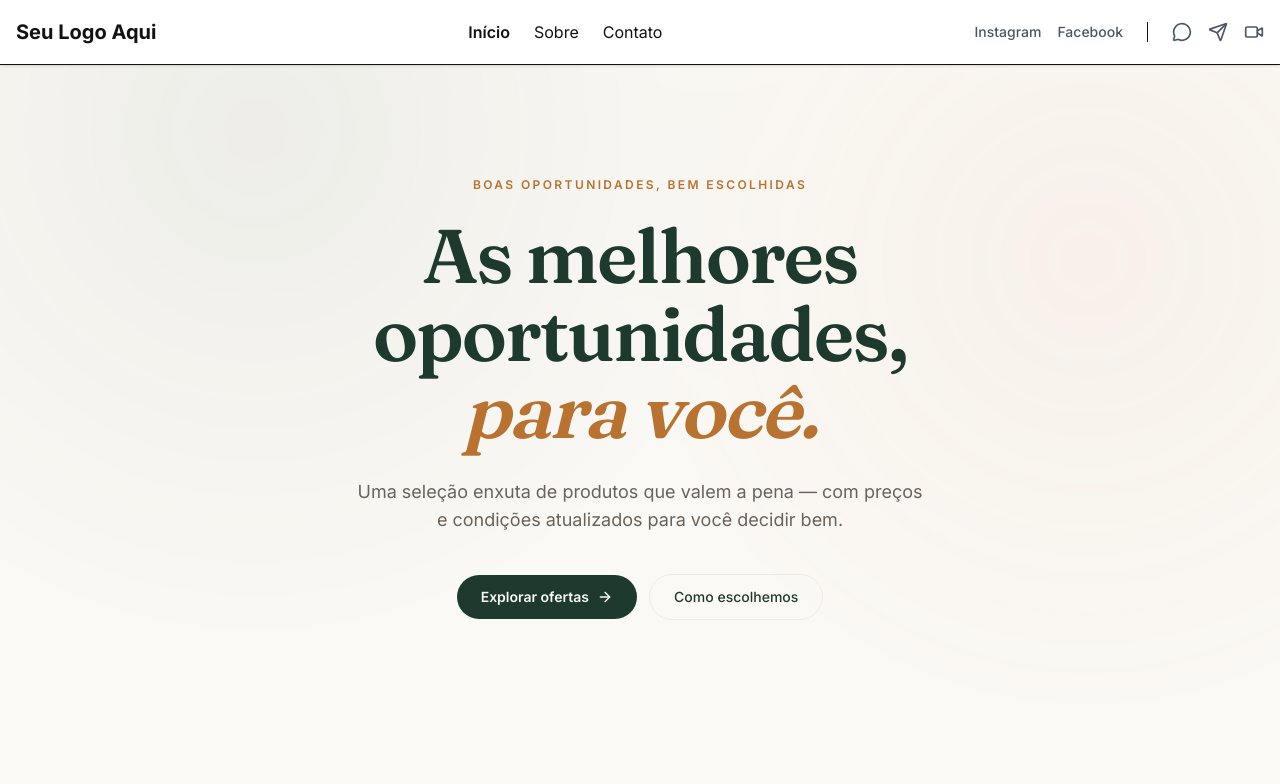
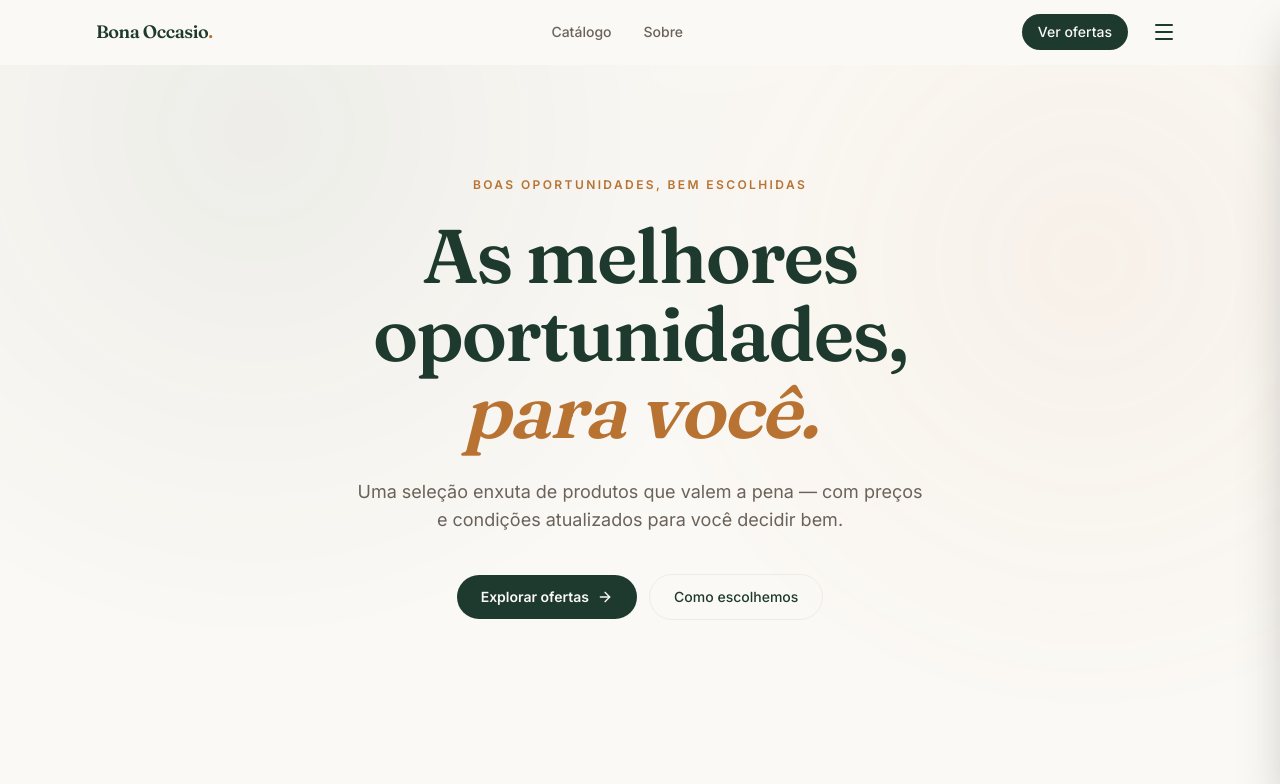
Before and after one commit to gustavofirmino0511-arch/Bona-Occasio, a React (Vite) app: page / in a window 1280 px wide. Shown: the top 784 px of the page. Built offline with nearby package versions, Linux system fonts and the light colour scheme.

Commit message:
Enhance Header with social media and menu features
Added social media icons for Facebook and Instagram, updated scroll handling, and improved mobile menu functionality.

```diff
--- a/src/components/Header.tsx
+++ b/src/components/Header.tsx
@@ -1,121 +1,176 @@
 import { useEffect, useState } from "react";
 import { Link, NavLink } from "react-router-dom";
-// Importação corrigida: Facebook e Instagram removidos daqui
-import { Menu, X, Send, MessageCircle, Video } from "lucide-react";
+import { Menu, X, Send, MessageCircle, Facebook, Instagram, Video } from "lucide-react";
 import { cn } from "@/lib/utils";
 
 export function Header() {
+  const [scrolled, setScrolled] = useState(false);
   const [isMenuOpen, setIsMenuOpen] = useState(false);
 
-  // Mantive o useEffect que estava no seu import original (ajuste a lógica se necessário)
   useEffect(() => {
-    // Lógica de scroll ou comportamento do menu aqui
+    const onScroll = () => setScrolled(window.scrollY > 8);
+    window.addEventListener("scroll", onScroll, { passive: true });
+    onScroll();
+    return () => window.removeEventListener("scroll", onScroll);
   }, []);
 
+  useEffect(() => {
+    if (isMenuOpen) {
+      document.body.style.overflow = "hidden";
+    } else {
+      document.body.style.overflow = "unset";
+    }
+    return () => {
+      document.body.style.overflow = "unset";
+    };
+  }, [isMenuOpen]);
+
+  const navLinks = [
+    { to: "/catalogo", label: "Catálogo" },
+    { to: "/sobre", label: "Sobre" },
+  ];
+
   return (
-    <header className="sticky top-0 z-50 w-full bg-white border-b shadow-sm">
-      <div className="container mx-auto px-4 h-16 flex items-center justify-between">
-
-        {/* Logo */}
-        <Link to="/" className="text-xl font-bold">
-          Seu Logo Aqui
+    <>
+      <header
+        className={cn(
+          "sticky top-0 z-40 transition-all duration-300",
+          scrolled
+            ? "bg-cream/90 backdrop-blur-md border-b border-sand"
+            : "bg-transparent border-b border-transparent",
+        )}
+      >
+        <div className="mx-auto flex h-16 max-w-6xl items-center justify-between px-5 sm:px-8">
+          <Link
+            to="/"
+            className="font-display text-lg font-semibold tracking-tight text-forest"
+          >
+            Bona Occasio<span className="text-copper">.</span>
           </Link>
 
-        {/* Navegação Desktop */}
-        <nav className="hidden md:flex items-center gap-6">
+          <nav className="hidden items-center gap-8 text-sm font-medium text-stone sm:flex">
+            {navLinks.map((link) => (
               <NavLink
-            to="/"
-            className={({ isActive }) => cn("hover:text-primary transition-colors", isActive && "text-primary font-semibold")}
+                key={link.to}
+                to={link.to}
+                className={({ isActive }) =>
+                  cn(
+                    "transition-colors hover:text-forest",
+                    isActive && "text-forest font-semibold",
+                  )
+                }
               >
-            Início
+                {link.label}
               </NavLink>
-          <NavLink
-            to="/sobre"
-            className={({ isActive }) => cn("hover:text-primary transition-colors", isActive && "text-primary font-semibold")}
-          >
-            Sobre
-          </NavLink>
-          <NavLink
-            to="/contato"
-            className={({ isActive }) => cn("hover:text-primary transition-colors", isActive && "text-primary font-semibold")}
-          >
-            Contato
-          </NavLink>
+            ))}
           </nav>
 
-        {/* Ações e Redes Sociais (Desktop) */}
-        <div className="hidden md:flex items-center gap-6">
+          <div className="flex items-center gap-4">
+            <Link
+              to="/catalogo"
+              className="hidden rounded-full bg-forest px-4 py-2 text-sm font-medium text-cream transition-colors hover:bg-forest-soft sm:block"
+            >
+              Ver ofertas
+            </Link>
 
-          {/* Redes Sociais em Texto (Substituindo os ícones) */}
-          <div className="flex items-center gap-4 text-sm font-medium text-gray-600">
+            {/* Botão Hambúrguer */}
+            <button
+              onClick={() => setIsMenuOpen(true)}
+              className="p-2 text-forest hover:text-copper transition-colors"
+              aria-label="Abrir menu lateral"
+            >
+              <Menu className="size-6" />
+            </button>
+          </div>
+        </div>
+      </header>
+
+      {/* Fundo escuro */}
+      <div
+        className={cn(
+          "fixed inset-0 z-50 bg-ink/40 backdrop-blur-sm transition-opacity duration-300",
+          isMenuOpen ? "opacity-100 pointer-events-auto" : "opacity-0 pointer-events-none"
+        )}
+        onClick={() => setIsMenuOpen(false)}
+        aria-hidden="true"
+      />
+
+      {/* Menu Lateral (Gaveta) */}
+      <div
+        className={cn(
+          "fixed inset-y-0 right-0 z-50 flex w-full max-w-sm flex-col bg-cream shadow-2xl transition-transform duration-300 ease-in-out",
+          isMenuOpen ? "translate-x-0" : "translate-x-full"
+        )}
+      >
+        <div className="flex h-16 items-center justify-between border-b border-sand px-6">
+          <span className="font-display text-lg font-semibold text-forest">
+            Menu
+          </span>
+          <button
+            onClick={() => setIsMenuOpen(false)}
+            className="rounded-full p-2 text-stone transition-colors hover:bg-sand hover:text-forest"
+          >
+            <X className="size-5" />
+          </button>
+        </div>
+
+        <div className="flex-1 overflow-y-auto p-6">
+
+          {/* 1. Redes Sociais (Agora no topo, como você pediu) */}
+          <div className="mb-10">
+            <h3 className="mb-4 text-xs font-bold tracking-widest text-forest uppercase">
+              Nos siga nas redes sociais
+            </h3>
+            <div className="space-y-2">
               <a
-              href="LINK_DO_INSTAGRAM_AQUI" // <-- COLE SEU LINK AQUI
-              target="_blank"
-              rel="noreferrer"
-              className="hover:text-primary transition-colors"
+                href="#"
+                className="flex items-center gap-4 rounded-xl border border-transparent px-4 py-3 text-sm font-medium text-stone transition-all hover:border-sand hover:bg-white hover:text-forest hover:shadow-sm"
               >
+                <Instagram className="size-5 text-copper" />
                 Instagram
               </a>
               <a
-              href="LINK_DO_FACEBOOK_AQUI" // <-- COLE SEU LINK AQUI
-              target="_blank"
-              rel="noreferrer"
-              className="hover:text-primary transition-colors"
+                href="#"
+                className="flex items-center gap-4 rounded-xl border border-transparent px-4 py-3 text-sm font-medium text-stone transition-all hover:border-sand hover:bg-white hover:text-forest hover:shadow-sm"
               >
+                <Facebook className="size-5 text-copper" />
                 Facebook
               </a>
-          </div>
-
-          {/* Ícones Utilitários (Mantidos) */}
-          <div className="flex items-center gap-4 border-l pl-6">
-            <a href="https://wa.me/seu-numero" target="_blank" rel="noreferrer" title="WhatsApp">
-              <MessageCircle className="w-5 h-5 text-gray-600 hover:text-primary transition-colors" />
+              <a
+                href="#"
+                className="flex items-center gap-4 rounded-xl border border-transparent px-4 py-3 text-sm font-medium text-stone transition-all hover:border-sand hover:bg-white hover:text-forest hover:shadow-sm"
+              >
+                <Video className="size-5 text-copper" />
+                TikTok
               </a>
-            <a href="/enviar" title="Enviar">
-              <Send className="w-5 h-5 text-gray-600 hover:text-primary transition-colors" />
-            </a>
-            <Video className="w-5 h-5 text-gray-600" />
             </div>
           </div>
 
-        {/* Botão Mobile */}
-        <button
-          className="md:hidden p-2"
-          onClick={() => setIsMenuOpen(!isMenuOpen)}
-          aria-label="Toggle menu"
+          {/* 2. Nossos Grupos (Agora embaixo, com os nomes corretos) */}
+          <div>
+            <h3 className="mb-4 text-xs font-bold tracking-widest text-forest uppercase">
+              Nossos Grupos
+            </h3>
+            <div className="space-y-2">
+              <a
+                href="#"
+                className="flex items-center gap-4 rounded-xl border border-transparent px-4 py-3 text-sm font-medium text-stone transition-all hover:border-sand hover:bg-white hover:text-forest hover:shadow-sm"
               >
-          {isMenuOpen ? <X className="w-6 h-6" /> : <Menu className="w-6 h-6" />}
-        </button>
+                <Send className="size-5 text-copper" />
+                Grupo no Telegram
+              </a>
+              <a
+                href="#"
+                className="flex items-center gap-4 rounded-xl border border-transparent px-4 py-3 text-sm font-medium text-stone transition-all hover:border-sand hover:bg-white hover:text-forest hover:shadow-sm"
+              >
+                <MessageCircle className="size-5 text-copper" />
+                Canal no WhatsApp
+              </a>
+            </div>
           </div>
 
-      {/* Menu Mobile */}
-      {isMenuOpen && (
-        <div className="md:hidden border-t bg-white absolute w-full shadow-lg">
-          <nav className="flex flex-col p-4 gap-4">
-            <NavLink to="/" className="hover:text-primary">Início</NavLink>
-            <NavLink to="/sobre" className="hover:text-primary">Sobre</NavLink>
-            <NavLink to="/contato" className="hover:text-primary">Contato</NavLink>
-
-            {/* Redes Sociais em Texto (Mobile) */}
-            <div className="flex gap-4 pt-4 border-t text-sm font-medium text-gray-600">
-              <a
-                href="LINK_DO_INSTAGRAM_AQUI" // <-- COLE SEU LINK AQUI
-                target="_blank"
-                rel="noreferrer"
-              >
-                Instagram
-              </a>
-              <a
-                href="LINK_DO_FACEBOOK_AQUI" // <-- COLE SEU LINK AQUI
-                target="_blank"
-                rel="noreferrer"
-              >
-                Facebook
-              </a>
         </div>
-          </nav>
       </div>
-      )}
-    </header>
+    </>
   );
       }
```
Lines whose indentation alone changed are shown as unchanged.
